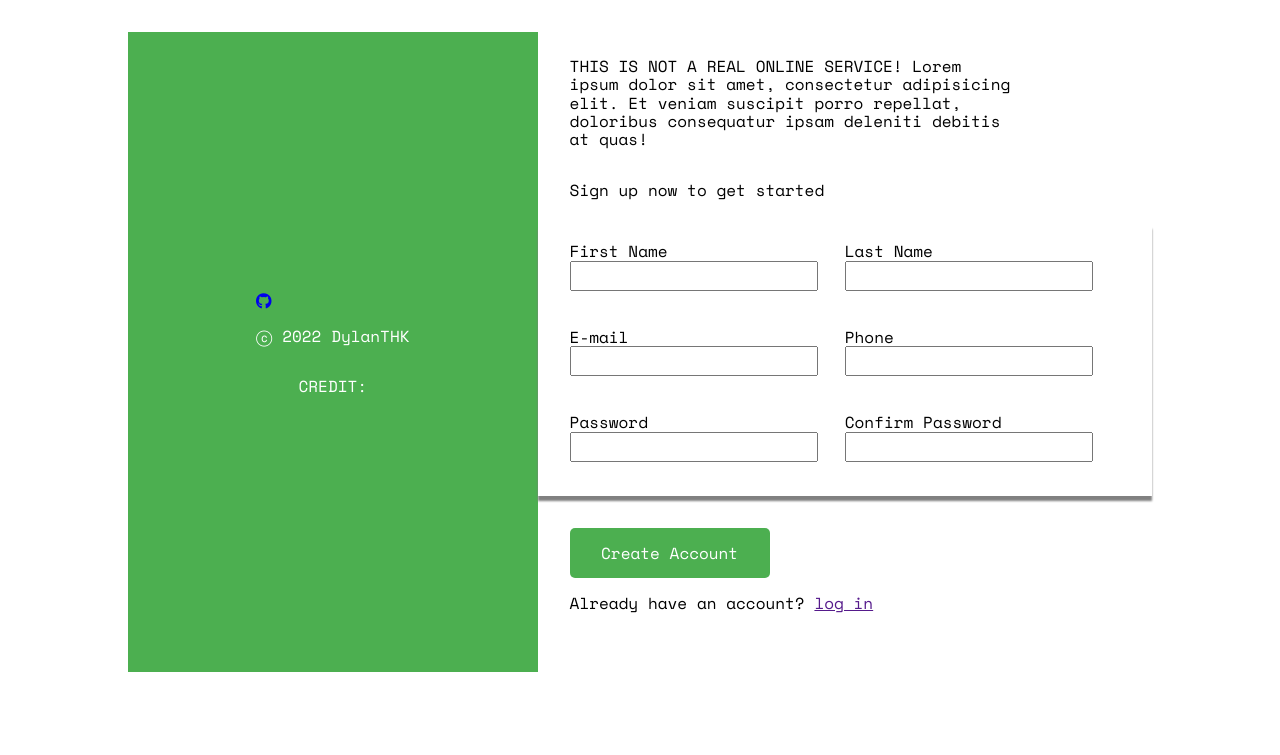
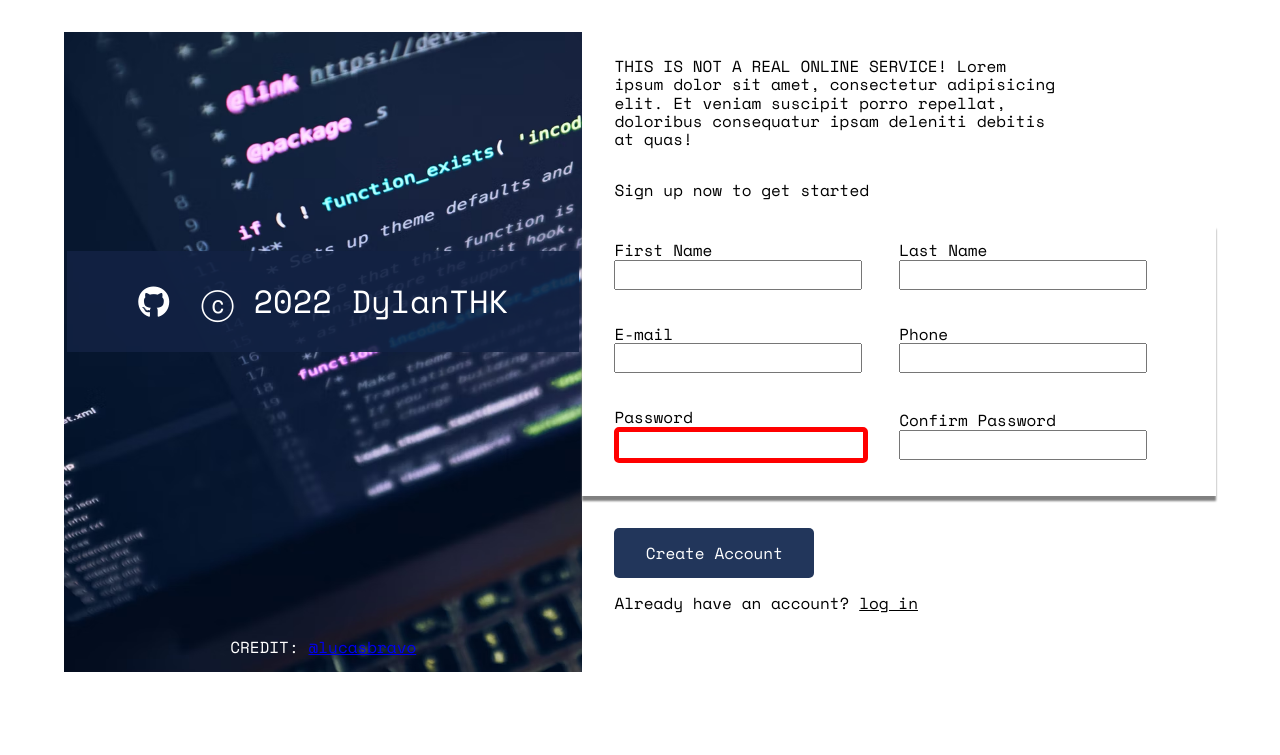
Before and after one commit to DylanTHK/sign-up-form, a plain HTML site: page index.html in a window 1280 px wide. Drawn offline with nearby package versions, Linux system fonts and the light colour scheme.

Commit message:
UPDATED CSS AND HTML
- confirmed HTML layout index.html
- updated CSS design in style.css
- added selectors for app.js

```diff
--- a/app.js
+++ b/app.js
@@ -0,0 +1,3 @@
+let password = document.querySelector("#password");
+let confirmPassword = document.querySelector("#confirm-password");
+let submitButton = document.querySelector("#create-account");
--- a/index.html
+++ b/index.html
@@ -12,12 +12,18 @@
 <body>
     <main>
         <section id="left-section">
-            <div id="logo">
-                <a href="https://github.com/DylanTHK" target="_blank">
-                    <i class="fab fa-github"></i></a>
-                <p>ⓒ 2022 DylanTHK</p>
+            <div id="top-container">
+                <div id="logo">
+                    <a href="https://github.com/DylanTHK" target="_blank">
+                        <i class="fab fa-github fa-2x"></i></a>
+                    <p> ⓒ 2022 DylanTHK</p>
+                </div>
             </div>
-            <p id="image-credit">CREDIT:</p>
+            <div id="bot-container">
+                <p id="image-credit">CREDIT:
+                    <a href="https://unsplash.com/photos/XJXWbfSo2f0" target="_blank">@lucasbravo</a>
+                </p>
+            </div>
         </section>
         <section id="right-section">
             <div id="div1">
@@ -43,11 +49,11 @@
                 </form>
                 <form action="">
                     <label for="password">Password</label>
-                    <input type="text" id="password" name="password">
+                    <input  class="error" type="password" id="password" name="password">
                 </form>
                 <form action="">
                     <label for="confirm-password">Confirm Password</label>
-                    <input type="text" id="confirm-password" name="confirm-password">
+                    <input type="password" id="confirm-password" name="confirm-password">
                 </form>
             </div>
             <div id="div3">
--- a/style.css
+++ b/style.css
@@ -5,9 +5,9 @@
     --secondaryColor-bg: black;
     --primaryTextColor: black;
     --secondaryTextColor: white;
-    --leftWidth: 40%;
-    --mainContentWidth: 80%;
-    --rightContentWidth: 40%;
+    --leftWidth: 45%;
+    --mainContentWidth: 90%;
+    --rightContentWidth: 45%;
     --documentHeight: 80vh;
 }
 
@@ -39,14 +39,55 @@ main {
     align-items: center;
 }
 
-#left-section p {
+#left-section > p {
     color: var(--secondaryTextColor);
 }
 
+#logo {
+    display: flex;
+    justify-content: center;
+    align-items: center;
+    color: var(--secondaryTextColor);
+    background: rgb(18,34,67, 0.9);
+    width: 40vw;
+}
 
-#logo {
-    color: var(--secondaryTextColor)
+#logo > p {
+    font-size: 2rem;
+    padding-left: 2rem;
 }
+
+#top-container {
+    display: flex;
+    align-items: end;
+    height: 40vh;
+}
+
+#bot-container {
+    display: flex;
+    align-items: end;
+    height: 40vh;
+    color: var(--secondaryTextColor);
+}
+
+/**********************
+1.1 Animation for logo
+**********************/
+.fa-github {
+    color: var(--secondaryTextColor);
+    font-size: 4rem;
+    transition: transform 0.3s ease-in-out;
+}
+
+.fa-github:hover {
+    transform: rotate(360deg) scale(1.2);
+}
+
+a:visited {
+    text-decoration: none;
+    color: inherit;
+}
+
 
 /**********************
 2. right section
@@ -94,10 +135,24 @@ form input {
 }
 
 button {
-    background-color: #4CAF50;
+    background-color: #22365B;
     border: none;
     border-radius: 5px;
     color: var(--secondaryTextColor);
     width: 200px;
     height: 50px;
 }
+
+button:hover {
+    transform: scale(1.1);
+
+}
+
+button:active {
+    transform: translateY(2px);
+}
+
+.error {
+    border: 5px solid red;
+    border-radius: 5px;
+}
```
Also changed, not shown: images/code.avif (added), 1 other file.
